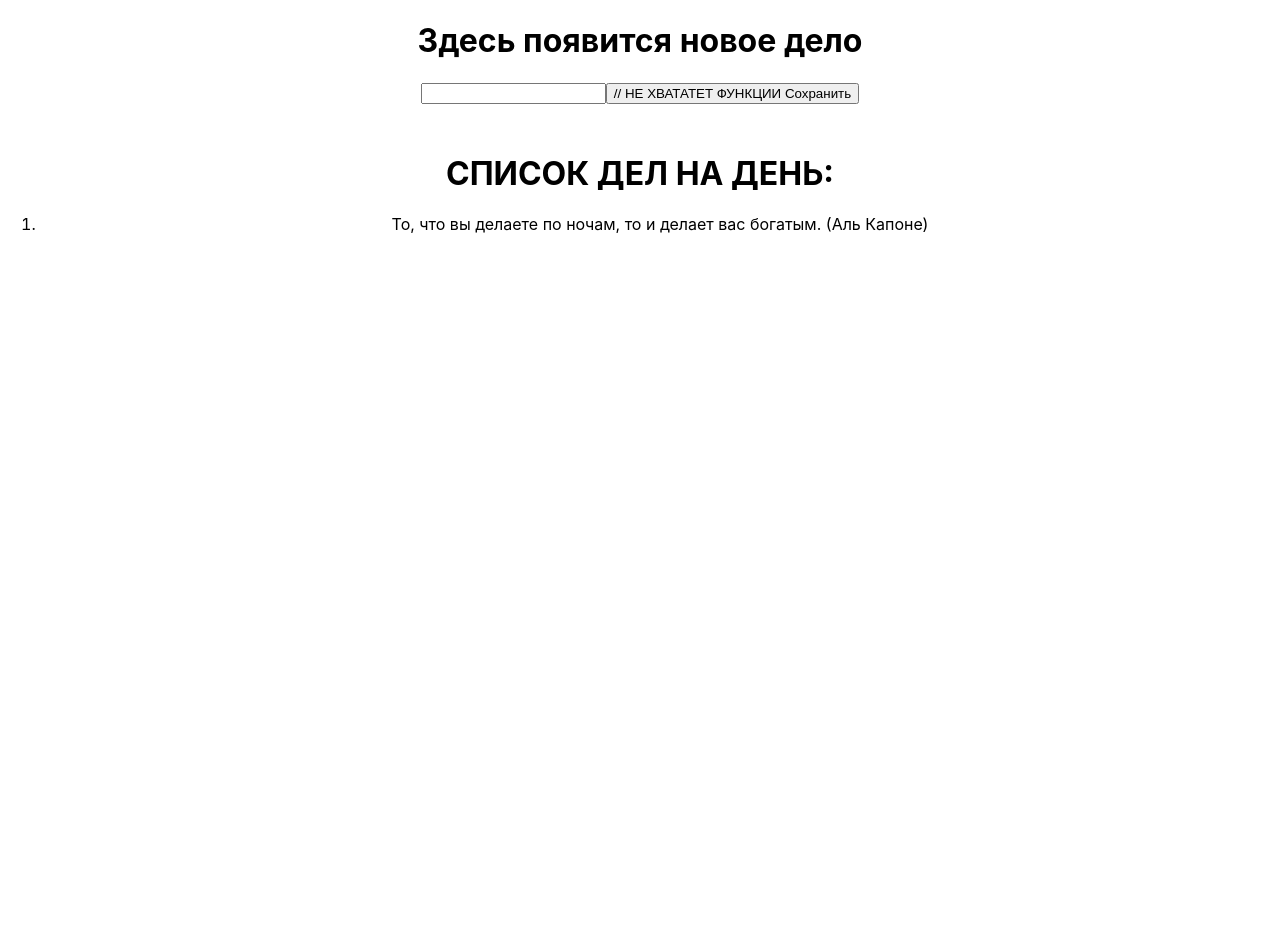
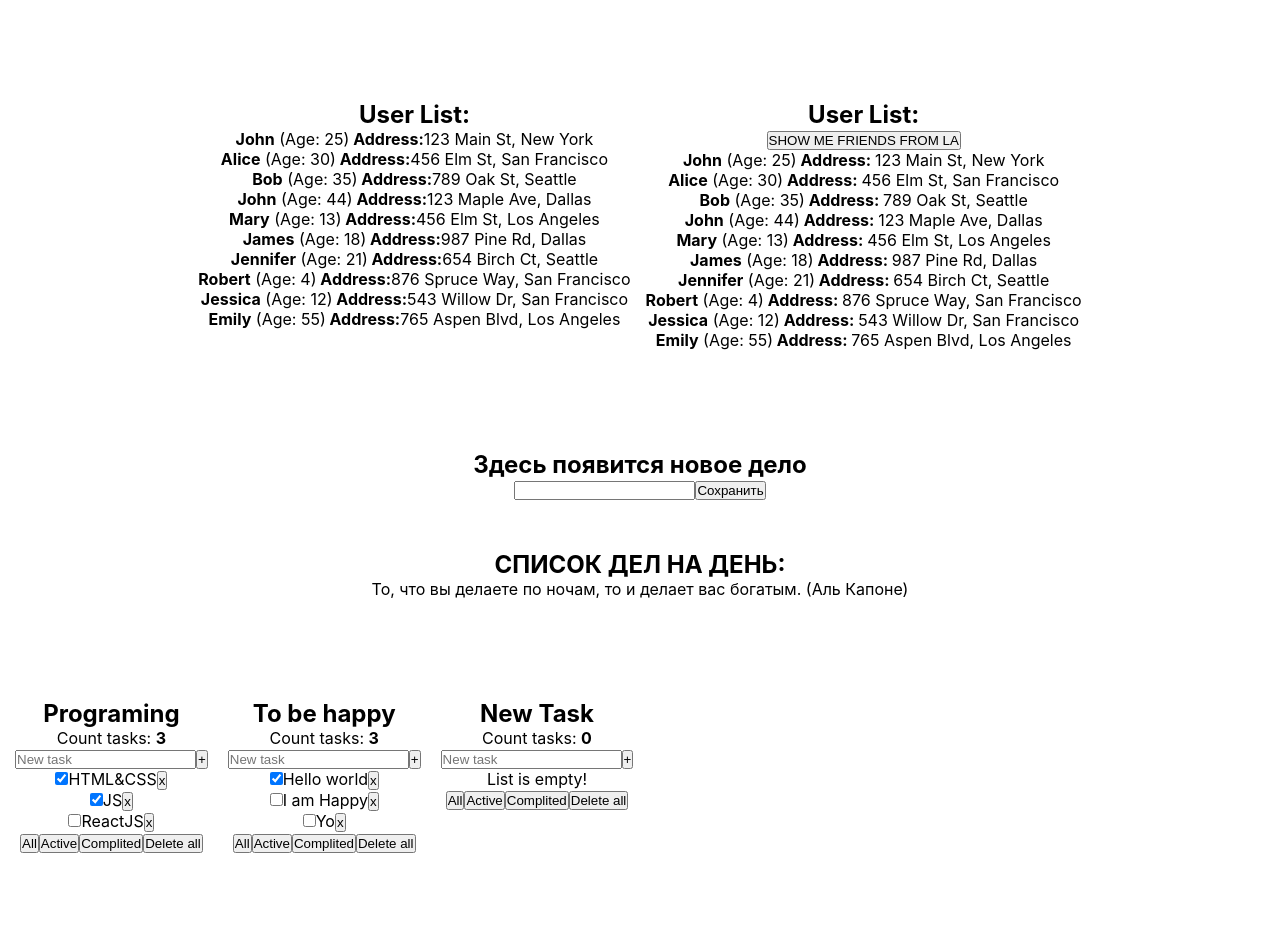
Before and after one commit to vlad615/ReactPractice, a React (Vite) app: page / in a window 1280 px wide. Shown: the top 952 px of the page. Before the commit the page ends 800 px from the top, so only its background shows below. Built offline with nearby package versions, Linux system fonts and the light colour scheme.

Commit message:
refactor

```diff
--- a/src/App.css
+++ b/src/App.css
@@ -5,6 +5,18 @@
 .App-logo {
   height: 40vmin;
   pointer-events: none;
+}
+
+.list-wrapper{
+  display: flex;
+  justify-content: center;
+  gap: 15px;
+  margin-bottom: 100px;
+}
+
+.tasks-wrapper{
+  display: flex;
+  gap: 20px;
 }
 
 @media (prefers-reduced-motion: no-preference) {
--- a/src/App.tsx
+++ b/src/App.tsx
@@ -1,60 +1,76 @@
-// import { ToDoList, type ListProps } from "./components/ToDoList"
+import { ToDoList, type ListProps } from "./components/ToDoList"
 import './App.css';
-// import { HW1 } from './HW/1/HW1';
-// import { useState } from "react";
-// import { HW2 } from './HW/2/HW2';
+import { HW1 } from './HW/1/HW1';
+import { useState } from "react";
+import { HW2 } from './HW/2/HW2';
 import { HW3 } from './HW/3/HW3';
+import { Counter } from "./components/Counter";
 // import { HW4 } from './HW/4/HW4';
 
 
-  // let tasks: ListProps[] = [
-  //   {
-  //     id: crypto.randomUUID(),
-  //     title: "Programing",
-  //     tasks: [
-  //       { id: crypto.randomUUID(), title: 'HTML&CSS', isDone: true },
-  //       { id: crypto.randomUUID(), title: 'JS', isDone: true },
-  //       { id: crypto.randomUUID(), title: 'ReactJS', isDone: false },
-  //     ],
-  //   },
-  //   {
-  //     id: crypto.randomUUID(),
-  //     title: "To be happy",
-  //     tasks: [
-  //       { id: crypto.randomUUID(), title: 'Hello world', isDone: true },
-  //       { id: crypto.randomUUID(), title: 'I am Happy', isDone: false },
-  //       { id: crypto.randomUUID(), title: 'Yo', isDone: false },
-  //     ],
-  //   },
-  //   {
-  //     id: crypto.randomUUID(),
-  //     title: "New Task",
-  //     tasks: [],
-  //   }
-  // ]
+let tasks: ListProps[] = [
+  {
+    id: crypto.randomUUID(),
+    title: "Programing",
+    tasks: [
+      { id: crypto.randomUUID(), title: 'HTML&CSS', isDone: true },
+      { id: crypto.randomUUID(), title: 'JS', isDone: true },
+      { id: crypto.randomUUID(), title: 'ReactJS', isDone: false },
+    ],
+  },
+  {
+    id: crypto.randomUUID(),
+    title: "To be happy",
+    tasks: [
+      { id: crypto.randomUUID(), title: 'Hello world', isDone: true },
+      { id: crypto.randomUUID(), title: 'I am Happy', isDone: false },
+      { id: crypto.randomUUID(), title: 'Yo', isDone: false },
+    ],
+  },
+  {
+    id: crypto.randomUUID(),
+    title: "New Task",
+    tasks: [],
+  }
+]
 
 
 export function App() {
-//   const [currentTasks, setCurrentTasks] = useState(tasks)
+  const [currentTasks, setCurrentTasks] = useState(tasks)
 
-// const updateData = (data: ListProps) => {
-//   console.log("update");
-
-//   let newtasks = currentTasks.map(task => task.id === data.id? {...data}: task)
-//   setCurrentTasks(newtasks)
-//   console.log(newtasks);
-
-// }
+  const updateData = (data: ListProps) => {
+    console.log("update");
+    let newtasks = currentTasks.map(task => task.id === data.id ? { ...data } : task)
+    setCurrentTasks(newtasks)
+    console.log(newtasks);
+  }
 
   return (
     <div className="App">
-      {/* <HW1 />
-      <HW2 /> */}
-      <HW3 />
-      {/* <HW4 /> */}
-     </div>
-    // <section>
-    //   {currentTasks.map(task=><ToDoList key={task.id} listTask={task} updateData={updateData}/>)}
-    // </section>
+      <div className="container">
+        <section>
+          <div className="list-wrapper">
+            <HW1 />
+            <HW2 />
+          </div>
+
+          <HW3 />
+          {/* <HW4 /> */}
+        </section>
+      </div>
+      <div className="container">
+        <section>
+          <div className="tasks-wrapper">
+            {currentTasks.map(task => <ToDoList key={task.id} listTask={task} updateData={updateData} />)}
+          </div>
+        </section>
+      </div>
+      <div className="container">
+        <section>
+          <Counter />
+        </section>
+      </div>
+    </div>
+
   )
 }
--- a/src/HW/2/CurrentUser.tsx
+++ b/src/HW/2/CurrentUser.tsx
@@ -1,14 +1,14 @@
-// import type { UserType } from './HW2';
+import type { UserType } from './HW2';
 
-// type CurrentUserPropsType = {
-//   user: UserType // пропиши типизацию
-// };
+type CurrentUserPropsType = {
+  user: UserType // пропиши типизацию
+};
 
-// export const CurrentUser = (props: CurrentUserPropsType) => {
-//   return (
-//     <li key={props.user.id} id={`hw02-user-${props.user.id}`}>
-//       <strong>{props.user.name}</strong> (Age: {props.user.age})<strong> Address: </strong>
-//       {props.user.address.street}, {props.user.address.city}
-//     </li>
-//   );
-// };
+export const CurrentUser = (props: CurrentUserPropsType) => {
+  return (
+    <li key={props.user.id} id={`hw02-user-${props.user.id}`}>
+      <strong>{props.user.name}</strong> (Age: {props.user.age})<strong> Address: </strong>
+      {props.user.address.street}, {props.user.address.city}
+    </li>
+  );
+};
--- a/src/HW/2/HW2.tsx
+++ b/src/HW/2/HW2.tsx
@@ -1,59 +1,59 @@
-// import { useState } from 'react';
-// import { UserList2 } from './UserList2';
+import { useState } from 'react';
+import { UserList2 } from './UserList2';
 
-// export type AddressType = {
-//   street: string;
-//   city: string;
-// };
+export type AddressType = {
+  street: string;
+  city: string;
+};
 
-// export type UserType = {
-//   id: number;
-//   name: string;
-//   age: number;
-//   address: AddressType; // пропиши типизацию
-// };
+export type UserType = {
+  id: number;
+  name: string;
+  age: number;
+  address: AddressType; // пропиши типизацию
+};
 
-// export type UsersObjectType = {
-//   myFriends: UserType[]; // пропиши типизацию
-// };
+export type UsersObjectType = {
+  myFriends: UserType[]; // пропиши типизацию
+};
 
-// export const HW2 = () => {
+export const HW2 = () => {
 
-//   // 1️⃣ Раскомментируйте JSX (UserList2.tsx) и вы увидите,
-//   // что приложение начнет гореть красным и ругаться 😡
-//   // 2️⃣ Ваша задача: ❗ПОЧИНИТЬ ПРОЕКТ❗
-//   // - прописать типизацию, где необходимо
-//   // - починить все, что горит красным
-//   // - дописать функциональность (где указано комментариями)
-//   // - приложение должно компилироваться и запускаться в браузере
+  // 1️⃣ Раскомментируйте JSX (UserList2.tsx) и вы увидите,
+  // что приложение начнет гореть красным и ругаться 😡
+  // 2️⃣ Ваша задача: ❗ПОЧИНИТЬ ПРОЕКТ❗
+  // - прописать типизацию, где необходимо
+  // - починить все, что горит красным
+  // - дописать функциональность (где указано комментариями)
+  // - приложение должно компилироваться и запускаться в браузере
 
-//   // ❗ Массив с данными не трогаем!
+  // ❗ Массив с данными не трогаем!
 
-//   const users = {
-//     myFriends:[
-//       { id: 1, name: 'John', age: 25, address: { street: '123 Main St', city: 'New York' } },
-//       { id: 2, name: 'Alice', age: 30, address: { street: '456 Elm St', city: 'San Francisco' } },
-//       { id: 3, name: 'Bob', age: 35, address: { street: '789 Oak St', city: 'Seattle' } },
-//       { id: 4, name: 'John', age: 44, address: { street: '123 Maple Ave', city: 'Dallas' } },
-//       { id: 5, name: 'Mary', age: 13, address: { street: '456 Elm St', city: 'Los Angeles' } },
-//       { id: 6, name: 'James', age: 18, address: { street: '987 Pine Rd', city: 'Dallas' } },
-//       { id: 7, name: 'Jennifer', age: 21, address: { street: '654 Birch Ct', city: 'Seattle' } },
-//       { id: 8, name: 'Robert', age: 4, address: { street: '876 Spruce Way', city: 'San Francisco' } },
-//       { id: 9, name: 'Jessica', age: 12, address: { street: '543 Willow Dr', city: 'San Francisco' } },
-//       { id: 10, name: 'Emily', age: 55, address: { street: '765 Aspen Blvd', city: 'Los Angeles' } },
-//     ]
-//   }
+  const users = {
+    myFriends:[
+      { id: 1, name: 'John', age: 25, address: { street: '123 Main St', city: 'New York' } },
+      { id: 2, name: 'Alice', age: 30, address: { street: '456 Elm St', city: 'San Francisco' } },
+      { id: 3, name: 'Bob', age: 35, address: { street: '789 Oak St', city: 'Seattle' } },
+      { id: 4, name: 'John', age: 44, address: { street: '123 Maple Ave', city: 'Dallas' } },
+      { id: 5, name: 'Mary', age: 13, address: { street: '456 Elm St', city: 'Los Angeles' } },
+      { id: 6, name: 'James', age: 18, address: { street: '987 Pine Rd', city: 'Dallas' } },
+      { id: 7, name: 'Jennifer', age: 21, address: { street: '654 Birch Ct', city: 'Seattle' } },
+      { id: 8, name: 'Robert', age: 4, address: { street: '876 Spruce Way', city: 'San Francisco' } },
+      { id: 9, name: 'Jessica', age: 12, address: { street: '543 Willow Dr', city: 'San Francisco' } },
+      { id: 10, name: 'Emily', age: 55, address: { street: '765 Aspen Blvd', city: 'Los Angeles' } },
+    ]
+  }
 
-//   let [currentUsers, setCurrentUsers] = useState<UsersObjectType>(users);
+  let [currentUsers, setCurrentUsers] = useState<UsersObjectType>(users);
 
-//   const filterUsers = () => {
-//     const filteredUsers = currentUsers.myFriends.filter(user => user.address.city==='Los Angeles');
-//     setCurrentUsers({ myFriends: filteredUsers });
-//   };
+  const filterUsers = () => {
+    const filteredUsers = currentUsers.myFriends.filter(user => user.address.city==='Los Angeles');
+    setCurrentUsers({ myFriends: filteredUsers });
+  };
 
-//   return (
-//     <div id={'hw02'}>
-//       <UserList2 users={currentUsers} filterUsers={filterUsers} />
-//     </div>
-//   );
-// };
+  return (
+    <div id={'hw02'}>
+      <UserList2 users={currentUsers} filterUsers={filterUsers} />
+    </div>
+  );
+};
--- a/src/HW/2/UserList2.tsx
+++ b/src/HW/2/UserList2.tsx
@@ -1,23 +1,23 @@
-// import { CurrentUser } from './CurrentUser';
-// import type { UsersObjectType } from './HW2';
+import { CurrentUser } from './CurrentUser';
+import type { UsersObjectType } from './HW2';
 
-// type UserList2PropsType = {
-//     users: UsersObjectType // пропиши типизацию
-//     filterUsers: ()=>void // пропиши типизацию
-// };
+type UserList2PropsType = {
+    users: UsersObjectType // пропиши типизацию
+    filterUsers: ()=>void // пропиши типизацию
+};
 
-// export const UserList2 = (props: UserList2PropsType) => {
-//     return (
-//         <div id={'hw02-users'}>
-//             <h2>User List:</h2>
+export const UserList2 = (props: UserList2PropsType) => {
+    return (
+        <div id={'hw02-users'}>
+            <h2>User List:</h2>
 
-//             <button id={'hw02-filter-button'} onClick={() => props.filterUsers()}>SHOW ME FRIENDS FROM LA</button>
+            <button id={'hw02-filter-button'} onClick={() => props.filterUsers()}>SHOW ME FRIENDS FROM LA</button>
 
-//             <ul>
-//                 {props.users.myFriends.map((user) => (
-//                     <CurrentUser user={user}/>
-//                 ))}
-//             </ul>
-//         </div>
-//     );
-// };
+            <ul>
+                {props.users.myFriends.map((user) => (
+                    <CurrentUser user={user}/>
+                ))}
+            </ul>
+        </div>
+    );
+};
--- a/src/HW/3/HW3.tsx
+++ b/src/HW/3/HW3.tsx
@@ -38,7 +38,7 @@ export const HW3 = () => {
 
             <input id={'hw03-input'} type="text" value={currentText} onChange={event => handleChange(event)} />
 
-            <button id={'hw03-button'} onClick={handleSave}> // НЕ ХВАТАТЕТ ФУНКЦИИ
+            <button id={'hw03-button'} onClick={handleSave}>
                 Сохранить
             </button>
 
--- /dev/null
+++ b/src/components/Counter.tsx
@@ -0,0 +1,15 @@
+import { useEffect, useState } from "react"
+
+
+export const Counter = () =>{
+    const [counter, setCounter] = useState<number>(0)
+
+    return(
+        <div className="counter-wrapper">
+            <span>{counter}</span>
+            <button onClick={()=> {if (counter+1<=15) {setCounter(counter+1)}}}>+</button>
+            <button onClick={()=> {if (counter+3<=15) {setCounter(counter+3)}}}>+3</button>
+            <button onClick={()=> {setCounter(0)}}>reset</button>
+        </div>
+    )
+}
--- a/src/components/ListItem.tsx
+++ b/src/components/ListItem.tsx
@@ -1,29 +1,29 @@
-// import { Button } from "./Buttons"
+import { Button } from "./Buttons"
 
-// export type TaskProps = {
-//     id: string
-//     title: string
-//     isDone: boolean
-// }
+export type TaskProps = {
+    id: string
+    title: string
+    isDone: boolean
+}
 
-// type Props = TaskProps & {
-//     id: string
-//     title: string
-//     isDone: boolean
-//     changeDone: (id: TaskProps["id"])=>void
-//     delTask: (id: TaskProps["id"])=>void
-// }
+type Props = TaskProps & {
+    id: string
+    title: string
+    isDone: boolean
+    changeDone: (id: TaskProps["id"])=>void
+    delTask: (id: TaskProps["id"])=>void
+}
 
 
 
-// export const ListItem = (props: Props) => {
+export const ListItem = (props: Props) => {
 
 
-//     return (
-//         <li key={props.id} >
-//             <label>
-//                 <input type="checkbox" checked={props.isDone} onChange={() => { props.changeDone(props.id) }} />
-//                 {props.title}
-//             </label><Button name="x" callBack={() => props.delTask(props.id)} />
-//         </li>)
-// }
+    return (
+        <li key={props.id} >
+            <label>
+                <input type="checkbox" checked={props.isDone} onChange={() => { props.changeDone(props.id) }} />
+                {props.title}
+            </label><Button name="x" callBack={() => props.delTask(props.id)} />
+        </li>)
+}
--- a/src/components/ToDoList.tsx
+++ b/src/components/ToDoList.tsx
@@ -1,78 +1,78 @@
-// import { useRef, useState } from "react"
-// import { Button } from "./Buttons"
-// import { ListItem, type TaskProps } from "./ListItem"
+import { useRef, useState } from "react"
+import { Button } from "./Buttons"
+import { ListItem, type TaskProps } from "./ListItem"
 
 
 
-// export type ListProps = {
-//     id: string
-//     title: string
-//     tasks: TaskProps[]
-//     // updateData: (data: ListProps)=>void
-// }
+export type ListProps = {
+    id: string
+    title: string
+    tasks: TaskProps[]
+    // updateData: (data: ListProps)=>void
+}
 
-// type Props = {
-//     listTask: ListProps
-//     updateData: (data: ListProps) => void
-// }
+type Props = {
+    listTask: ListProps
+    updateData: (data: ListProps) => void
+}
 
-// export function ToDoList({ listTask, updateData }: Props) {
-//     const name = useRef<HTMLInputElement>(null);
-//     const [currentFilter, setCurrentFilter] = useState<"active" | "complited" | "all">("all")
+export function ToDoList({ listTask, updateData }: Props) {
+    const name = useRef<HTMLInputElement>(null);
+    const [currentFilter, setCurrentFilter] = useState<"active" | "complited" | "all">("all")
 
-//     let ListItems
+    let ListItems
 
-//     if (currentFilter === "active") {
-//         ListItems = listTask.tasks.filter(task => !task.isDone).map(task =>
-//             <ListItem id={task.id} title={task.title} isDone={task.isDone} changeDone={changeDone} delTask={delTask} />)
-//     } else if (currentFilter === "complited") {
-//         ListItems = listTask.tasks.filter(task => task.isDone).map(task =>
-//             <ListItem id={task.id} title={task.title} isDone={task.isDone} changeDone={changeDone} delTask={delTask} />)
-//     } else {
-//         ListItems = listTask.tasks.map(task =>
-//             <ListItem id={task.id} title={task.title} isDone={task.isDone} changeDone={changeDone} delTask={delTask} />)
-//     }
+    if (currentFilter === "active") {
+        ListItems = listTask.tasks.filter(task => !task.isDone).map(task =>
+            <ListItem id={task.id} title={task.title} isDone={task.isDone} changeDone={changeDone} delTask={delTask} />)
+    } else if (currentFilter === "complited") {
+        ListItems = listTask.tasks.filter(task => task.isDone).map(task =>
+            <ListItem id={task.id} title={task.title} isDone={task.isDone} changeDone={changeDone} delTask={delTask} />)
+    } else {
+        ListItems = listTask.tasks.map(task =>
+            <ListItem id={task.id} title={task.title} isDone={task.isDone} changeDone={changeDone} delTask={delTask} />)
+    }
 
-//     function addTask() {
-//         if (name.current && name.current.value.length) {
-//             let newState = [...listTask.tasks, { id: crypto.randomUUID(), title: name.current.value, isDone: false }]
-//             name.current.value = ""
-//             updateData({ id: listTask.id, title: listTask.title, tasks: newState })
-//         }
+    function addTask() {
+        if (name.current && name.current.value.trim().length) {
+            let newState = [...listTask.tasks, { id: crypto.randomUUID(), title: name.current.value, isDone: false }]
+            name.current.value = ""
+            updateData({ id: listTask.id, title: listTask.title, tasks: newState })
+        }
 
-//     }
+    }
 
-//     function delTask(idTask: string) {
-//         let newState = listTask.tasks.filter(task => task.id !== idTask)
-//         console.log(newState);
+    function delTask(idTask: string) {
+        let newState = listTask.tasks.filter(task => task.id !== idTask)
+        console.log(newState);
 
-//         updateData({ id: listTask.id, title: listTask.title, tasks: newState })
-//     }
+        updateData({ id: listTask.id, title: listTask.title, tasks: newState })
+    }
 
-//     function changeDone(idTask: string) {
-//         let newState = listTask.tasks.map(task => task.id === idTask ? { ...task, isDone: !task.isDone } : task)
-//         updateData({ id: listTask.id, title: listTask.title, tasks: newState })
-//     }
+    function changeDone(idTask: string) {
+        let newState = listTask.tasks.map(task => task.id === idTask ? { ...task, isDone: !task.isDone } : task)
+        updateData({ id: listTask.id, title: listTask.title, tasks: newState })
+    }
 
-//     function delAllTasks(){
-//         updateData({ id: listTask.id, title: listTask.title, tasks: [] })
-//     }
+    function delAllTasks(){
+        updateData({ id: listTask.id, title: listTask.title, tasks: [] })
+    }
 
-//     return (
-//         <div>
-//             <h2>{listTask.title}</h2>
-//             <span>Count tasks: <b>{listTask.tasks.length}</b></span><br />
-//             <input ref={name} type="text" placeholder="New task"/>
-//             <Button name="+" callBack={() => addTask()} />
-//             <ul>
-//                 {ListItems.length ? ListItems : <p>List is empty!</p>}
-//             </ul>
-//             <Button name="All" callBack={() => { setCurrentFilter("all") }} />
-//             <Button name="Active" callBack={() => { setCurrentFilter("active") }} />
-//             <Button name="Complited" callBack={() => { setCurrentFilter("complited") }} />
-//             <Button name="Delete all" callBack={delAllTasks } />
+    return (
+        <div>
+            <h2>{listTask.title}</h2>
+            <span>Count tasks: <b>{listTask.tasks.length}</b></span><br />
+            <input ref={name} type="text" placeholder="New task"/>
+            <Button name="+" callBack={() => addTask()} />
+            <ul>
+                {ListItems.length ? ListItems : <p>List is empty!</p>}
+            </ul>
+            <Button name="All" callBack={() => { setCurrentFilter("all") }} />
+            <Button name="Active" callBack={() => { setCurrentFilter("active") }} />
+            <Button name="Complited" callBack={() => { setCurrentFilter("complited") }} />
+            <Button name="Delete all" callBack={delAllTasks } />
 
-//         </div>
+        </div>
 
-//     )
-// }
+    )
+}
--- /dev/null
+++ b/src/components/styles/Counter.css
@@ -0,0 +1,3 @@
+.counter-wrapper{
+
+}
--- a/src/index.css
+++ b/src/index.css
@@ -1,13 +1,32 @@
+*, *::after, *::before{
+  margin: 0;
+  padding: 0;
+}
+
 body {
-  margin: 0;
   font-family: -apple-system, BlinkMacSystemFont, 'Segoe UI', 'Roboto', 'Oxygen',
     'Ubuntu', 'Cantarell', 'Fira Sans', 'Droid Sans', 'Helvetica Neue',
     sans-serif;
   -webkit-font-smoothing: antialiased;
   -moz-osx-font-smoothing: grayscale;
+  min-width: 360px;
+}
+
+.container{
+  max-width: 1460px;
+  margin: 0 auto;
+}
+
+section{
+  padding: 0 15px;
+  margin: 100px 0;
 }
 
 code {
   font-family: source-code-pro, Menlo, Monaco, Consolas, 'Courier New',
     monospace;
 }
+
+ul, ol{
+  list-style: none;
+}
```
